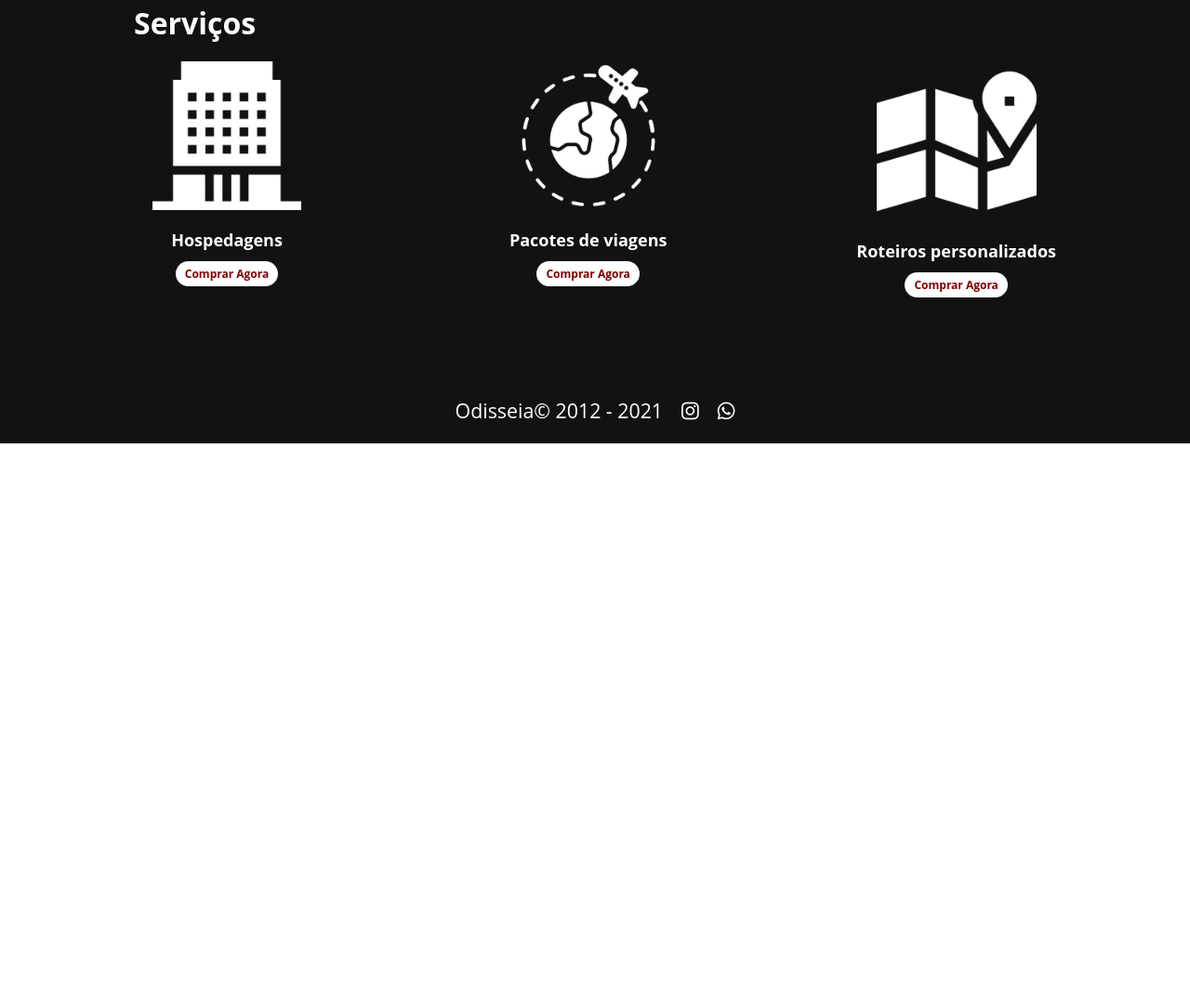
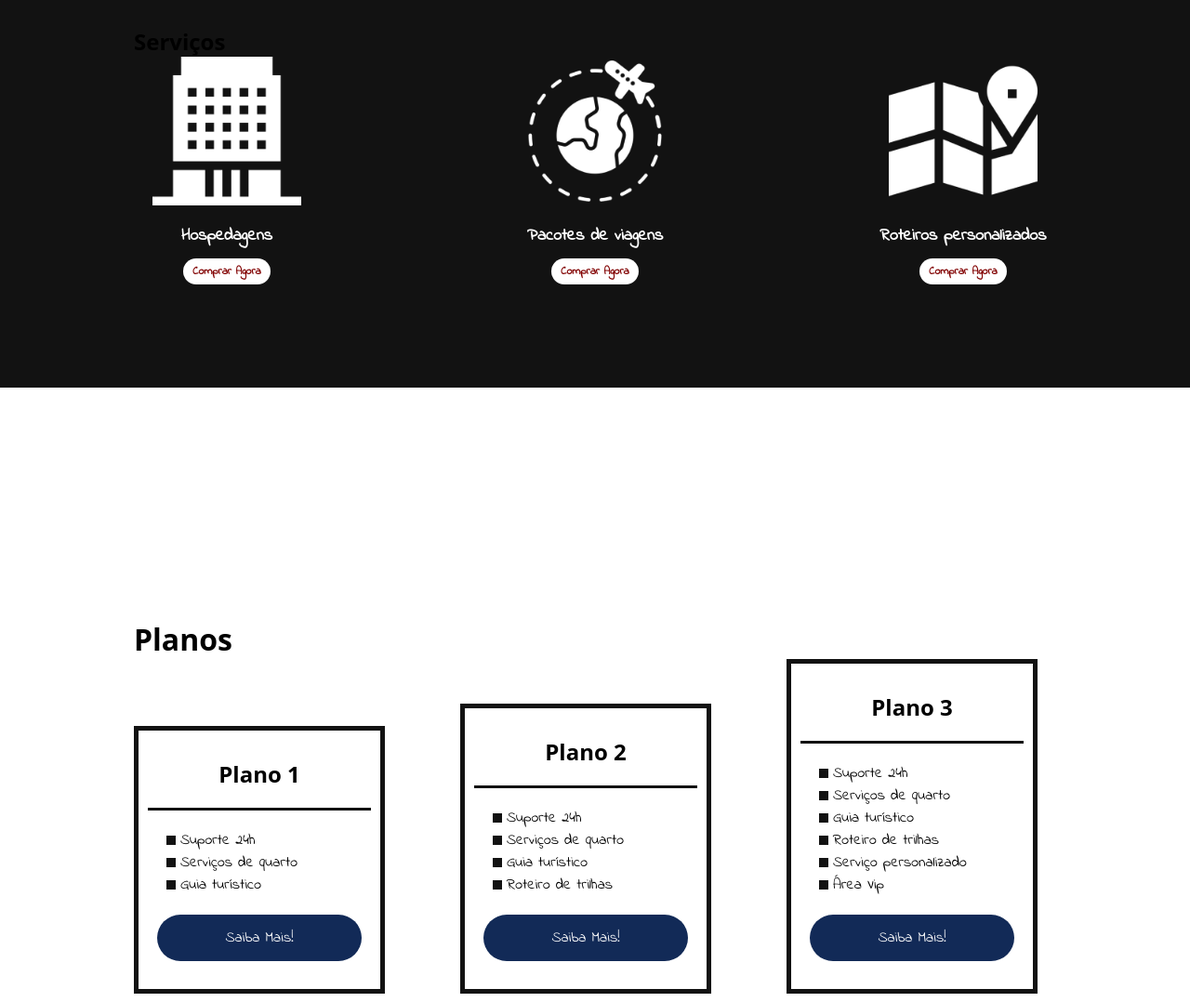
Before and after one commit to Jodecir/turismo-dio, a plain HTML site: page index.html in a window 1280 px wide. Shown: the part 942-2020 px from the top of the page at 93% size. Before the commit the page ends 1419 px from the top, so only its background shows below. Drawn offline with Linux system fonts and the light colour scheme.

Commit message:
CREATE plans tab in index.html

```diff
--- a/css/style.css
+++ b/css/style.css
@@ -1,7 +1,9 @@
+@import url('https://fonts.googleapis.com/css2?family=Indie+Flower&display=swap');
+
 * {
   margin: 0;
   padding: 0;
-  font-family: 'Open Sans', sans-serif;
+  font-family: 'Indie Flower', cursive;
 }
 
 :root {
@@ -48,6 +50,10 @@ header .list-items {
   max-width: 260px;
   justify-content: space-between;
   align-items: center;
+}
+
+h1,h2,h3 {
+  font-family: 'Open Sans', sans-serif;
 }
 
 .list-items li a {
@@ -154,14 +160,8 @@ header .list-items {
 
 #services {
   flex-direction: column;
-  padding-top: 75px;
-  padding-bottom: 75px;
-}
-
-#services h2 {
-  color: var(--branco);
-  font-size: 32px;
-  margin-bottom: 20px;
+  padding-top: 100px;
+  padding-bottom: 100px;
 }
 
 .list-services {
@@ -224,6 +224,75 @@ header .list-items {
   margin-top:-4px;
 }
 
+/* PLANS */
+#plans {
+  flex-direction: column;
+  min-height: 100vh;
+  padding-top: 50px;
+  justify-content: center;
+}
+
+#plans h2 {
+  font-size: 32px;
+}
+
+.list-plans {
+  display: flex;
+  align-items: flex-end;
+  justify-content: space-between;
+}
+
+.item-plan {
+  flex: 1;
+  border: 5px solid var(--preto);
+  margin-right: 20px;
+  padding: 10px;
+  max-width: 240px;
+}
+
+.item-plan .btn {
+  margin: auto;
+  margin-bottom: 20px;
+}
+
+.item-plan h3 {
+  font-size: 24px;
+  display: flex;
+  flex-direction: column;
+  text-align: center;
+  margin-top: 20px;
+}
+
+.item-plan h3::after {
+  content: "";
+  background-color: var(--preto);
+  width: 100%;
+  height: 3px;
+  margin-top: 20px;
+  margin-bottom: 10px;
+}
+
+.item-plan ul {
+  padding: 10px 20px;
+  display: flex;
+  flex-direction: column;
+  margin-bottom: 10px;
+}
+
+.item-plan ul li {
+  display: flex;
+  flex-wrap: nowrap;
+  align-items: center;
+}
+
+.item-plan ul li::before {
+  content: "";
+  width: 10px;
+  height: 10px;
+  background-color: var(--preto);
+  margin-right: 5px;
+}
+
 /* FOOTER */
 footer {
   background-color: var(--preto);
--- a/index.html
+++ b/index.html
@@ -35,8 +35,8 @@
       <div class="flex-container" id="about">
         <div>
           <h2>Quem somos</h2>
-          <p>It is a long established fact that a reader will be distracted by the readable content of a page when looking at its layout. </p>
-          <p>The point of using Lorem Ipsum is that it has a more-or-less normal distribution of letters, as opposed to using 'Content here, content here', making it look like readable English.</p>
+          <p>Somos uma empresa com vários serviços e temos uma grande história com o mundo inteiro. </p>
+          <p>Viajar é mais do que a visita de pontos turísticos, é a mudança que acontece, profunda e permanentemente, no conceito sobre o que é a vida.</p>
         </div>
         <div>
           <img src="./icon/1-quem-somos.png" alt="balcão de atendimento">
@@ -70,6 +70,46 @@
         </div>
       </div>
     </div>
+    <div class="flex-container" id="plans">
+      <div>
+        <h2>Planos</h2>
+      </div>
+      <div class="list-plans">
+        <div class="item-plan">
+          <h3>Plano 1</h3>
+          <ul>
+            <li>Suporte 24h</li>
+            <li>Serviços de quarto</li>
+            <li>Guia turístico</li>
+          </ul>
+          <a href="#" class="btn">Saiba Mais!</a>
+        </div>
+
+        <div class="item-plan">
+          <h3>Plano 2</h3>
+          <ul>
+            <li>Suporte 24h</li>
+            <li>Serviços de quarto</li>
+            <li>Guia turístico</li>
+            <li>Roteiro de trilhas</li>
+          </ul>
+          <a href="#" class="btn">Saiba Mais!</a>
+        </div>
+
+        <div class="item-plan">
+          <h3>Plano 3</h3>
+          <ul>
+            <li>Suporte 24h</li>
+            <li>Serviços de quarto</li>
+            <li>Guia turístico</li>
+            <li>Roteiro de trilhas</li>
+            <li>Serviço personalizado</li>
+            <li>Área Vip</li>
+          </ul>
+          <a href="#" class="btn">Saiba Mais!</a>
+        </div>
+      </div>
+    </div>
     <a href="#" class="back-to-top-btn"></a>
     <footer>
       <div class="flex-container footer">
```
